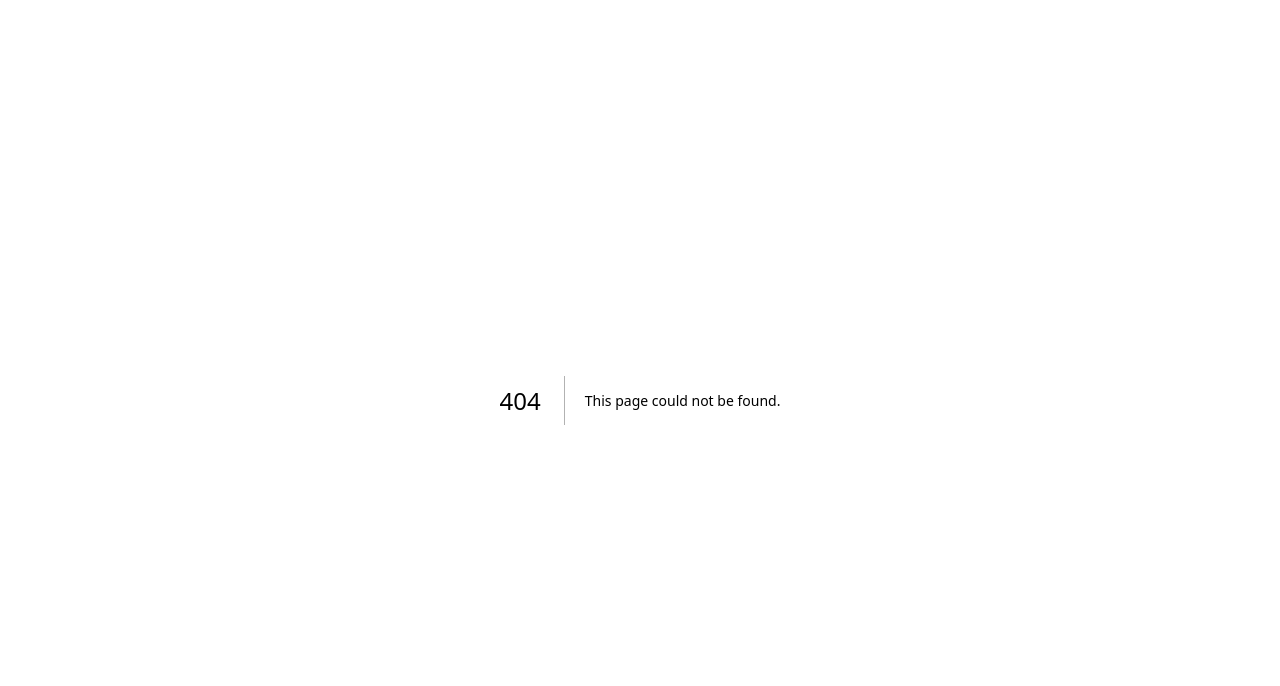
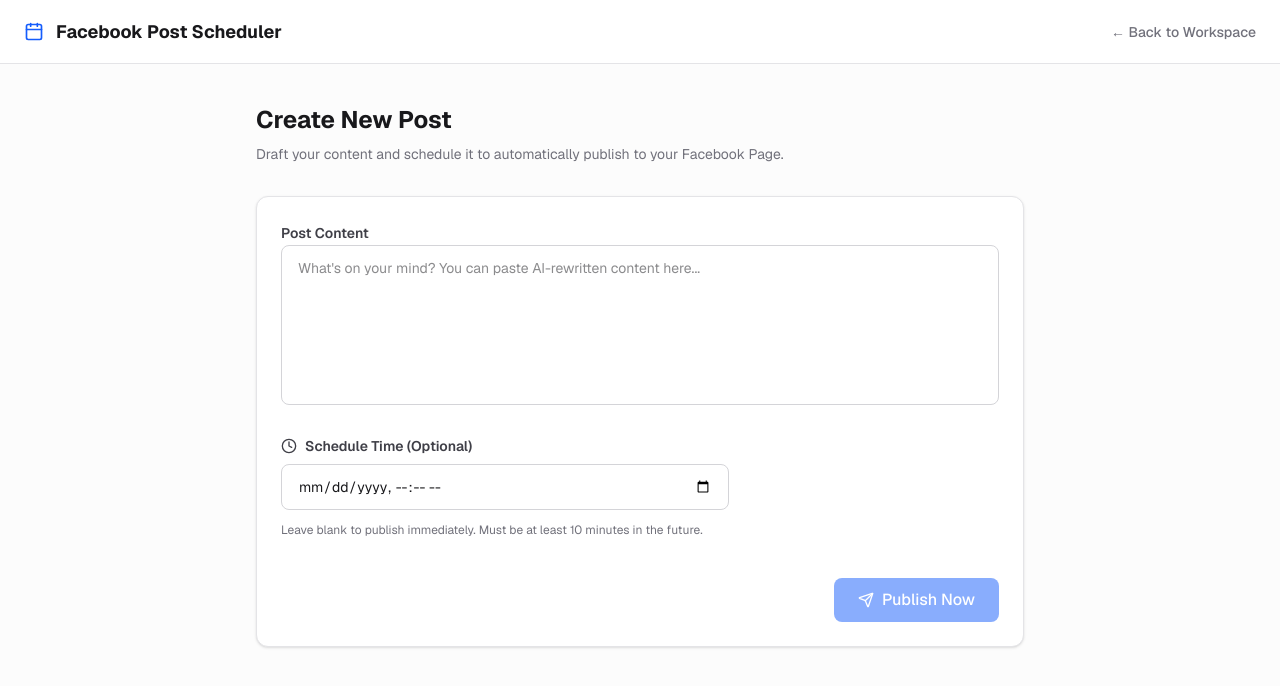
Before and after one commit to namtranst2304/fnr-hub, a Next.js app in the folder web/: page /scheduler in a window 1280 px wide. Before the commit this address had no page. Shown: the top 686 px of the page. Built offline with nearby package versions, Linux system fonts and the light colour scheme.

Commit message:
feat: implement post scheduling system with UI and Facebook API integration

```diff
--- /dev/null
+++ b/web/src/app/api/v1/posts/schedule/route.ts
@@ -0,0 +1,82 @@
+import { NextResponse } from 'next/server';
+import { prisma } from '@/lib/prisma';
+
+export async function POST(req: Request) {
+  try {
+    const { content, scheduledAt } = await req.json();
+
+    if (!content) {
+      return NextResponse.json({ error: 'Content is required' }, { status: 400 });
+    }
+
+    // 1. Convert datetime to timestamp if scheduledAt is provided
+    let publishTimestamp = null;
+    let scheduledDateObj = null;
+
+    if (scheduledAt) {
+      scheduledDateObj = new Date(scheduledAt);
+      publishTimestamp = Math.floor(scheduledDateObj.getTime() / 1000);
+
+      // Validate: Must be at least 10 minutes in the future (Facebook rule)
+      const tenMinsFromNow = Math.floor(Date.now() / 1000) + 600;
+      if (publishTimestamp < tenMinsFromNow) {
+        return NextResponse.json(
+          { error: 'Scheduled time must be at least 10 minutes in the future' },
+          { status: 400 }
+        );
+      }
+    }
+
+    // 2. Save Draft to Database
+    const post = await prisma.post.create({
+      data: {
+        content,
+        scheduledAt: scheduledDateObj,
+        status: 'DRAFT',
+      },
+    });
+
+    // 3. Call FastAPI Backend to handle Facebook Graph API
+    const fastApiUrl = process.env.NEXT_PUBLIC_API_URL || 'http://localhost:8000';
+
+    try {
+      const fbResponse = await fetch(`${fastApiUrl}/api/v1/facebook/schedule`, {
+        method: 'POST',
+        headers: { 'Content-Type': 'application/json' },
+        body: JSON.stringify({
+          content: content,
+          publish_timestamp: publishTimestamp,
+        }),
+      });
+
+      const fbData = await fbResponse.json();
+
+      if (!fbResponse.ok) {
+        // Update DB status to FAILED
+        await prisma.post.update({
+          where: { id: post.id },
+          data: { status: 'FAILED' },
+        });
+        throw new Error(fbData.detail || 'Facebook API Error via FastAPI');
+      }
+
+      // 4. Update Database with success status
+      await prisma.post.update({
+        where: { id: post.id },
+        data: {
+          status: fbData.status, // POSTED or SCHEDULED
+          facebookPostId: fbData.post_id,
+        },
+      });
+
+      return NextResponse.json({ success: true, data: fbData });
+
+    } catch (fbError: any) {
+      return NextResponse.json({ error: fbError.message }, { status: 500 });
+    }
+
+  } catch (error: any) {
+    console.error('Scheduler API Error:', error);
+    return NextResponse.json({ error: 'Internal server error' }, { status: 500 });
+  }
+}
--- a/web/src/app/page.tsx
+++ b/web/src/app/page.tsx
@@ -44,13 +44,22 @@
             The all-in-one local AI workspace for content fetching, translating, and scheduling across social platforms.
           </p>
 
-          <Link
-            href="/chat"
-            className="group flex items-center justify-center gap-2 bg-white/70 backdrop-blur-xl text-blue-700 px-8 py-4 rounded-full font-bold transition-all hover:bg-white hover:scale-105 active:scale-95 shadow-[0_8px_32px_rgba(59,130,246,0.15)] border border-white"
-          >
-            Open Chatbot
-            <ArrowRight className="w-4 h-4 text-blue-500 group-hover:text-blue-700 transition-colors" />
-          </Link>
+          <div className="flex flex-col sm:flex-row gap-4 items-center justify-center">
+            <Link
+              href="/chat"
+              className="group flex items-center justify-center gap-2 bg-blue-600 text-white px-8 py-4 rounded-full font-bold transition-all hover:bg-blue-700 hover:scale-105 active:scale-95 shadow-md border border-transparent"
+            >
+              Open AI Chat
+              <ArrowRight className="w-4 h-4 text-blue-200 group-hover:text-white transition-colors" />
+            </Link>
+
+            <Link
+              href="/scheduler"
+              className="group flex items-center justify-center gap-2 bg-white text-zinc-800 px-8 py-4 rounded-full font-bold transition-all hover:bg-zinc-50 hover:scale-105 active:scale-95 shadow-sm border border-zinc-200"
+            >
+              Post Scheduler
+            </Link>
+          </div>
         </div>
 
       </main>
--- /dev/null
+++ b/web/src/app/scheduler/page.tsx
@@ -0,0 +1,11 @@
+import { SchedulerArea } from '@/components/scheduler/SchedulerArea';
+
+export default function SchedulerPage() {
+  return (
+    <div className="flex w-full h-screen overflow-hidden bg-slate-50 text-zinc-900 font-sans">
+      <div className="w-full h-full max-w-7xl mx-auto flex">
+        <SchedulerArea />
+      </div>
+    </div>
+  );
+}
--- /dev/null
+++ b/web/src/components/scheduler/SchedulerArea.tsx
@@ -0,0 +1,128 @@
+'use client';
+
+import { useState } from 'react';
+import { Calendar, Clock, Send, CheckCircle2, AlertCircle } from 'lucide-react';
+
+export function SchedulerArea() {
+  const [content, setContent] = useState('');
+  const [scheduleTime, setScheduleTime] = useState('');
+  const [isLoading, setIsLoading] = useState(false);
+  const [status, setStatus] = useState<{type: 'success' | 'error', message: string} | null>(null);
+
+  const handleSubmit = async (e: React.FormEvent) => {
+    e.preventDefault();
+    if (!content.trim()) return;
+
+    setIsLoading(true);
+    setStatus(null);
+
+    try {
+      const res = await fetch('/api/v1/posts/schedule', {
+        method: 'POST',
+        headers: { 'Content-Type': 'application/json' },
+        body: JSON.stringify({
+          content,
+          scheduledAt: scheduleTime || null,
+        }),
+      });
+
+      const data = await res.json();
+
+      if (!res.ok) {
+        throw new Error(data.error || 'Failed to schedule post');
+      }
+
+      setStatus({
+        type: 'success',
+        message: scheduleTime
+          ? `Successfully scheduled for ${new Date(scheduleTime).toLocaleString()}`
+          : 'Successfully posted immediately!',
+      });
+      setContent('');
+      setScheduleTime('');
+    } catch (err: any) {
+      setStatus({ type: 'error', message: err.message });
+    } finally {
+      setIsLoading(false);
+    }
+  };
+
+  return (
+    <main className="flex-1 flex flex-col min-w-0 bg-white">
+      {/* Header */}
+      <header className="flex items-center justify-between h-16 px-6 border-b border-zinc-200 shrink-0 bg-white">
+        <div className="flex items-center">
+          <Calendar className="w-5 h-5 mr-3 text-blue-600" />
+          <span className="font-bold text-lg">Facebook Post Scheduler</span>
+        </div>
+        <a href="/chat" className="text-sm font-medium text-zinc-500 hover:text-zinc-900 transition-colors">
+          &larr; Back to Workspace
+        </a>
+      </header>
+
+      {/* Scrollable Content Area */}
+      <div className="flex-1 min-h-0 overflow-y-auto p-6 lg:p-10 bg-zinc-50/50">
+        <div className="max-w-3xl mx-auto">
+          <div className="mb-8">
+            <h1 className="text-2xl font-bold text-zinc-900 mb-2">Create New Post</h1>
+            <p className="text-zinc-500 text-sm">Draft your content and schedule it to automatically publish to your Facebook Page.</p>
+          </div>
+
+          <form onSubmit={handleSubmit} className="space-y-6 bg-white p-6 rounded-xl border border-zinc-200 shadow-sm">
+            {/* Content Input */}
+            <div className="space-y-2">
+              <label className="text-sm font-semibold text-zinc-700">Post Content</label>
+              <textarea
+                value={content}
+                onChange={(e) => setContent(e.target.value)}
+                placeholder="What's on your mind? You can paste AI-rewritten content here..."
+                className="w-full h-40 px-4 py-3 border border-zinc-300 rounded-lg outline-none focus:ring-2 focus:ring-blue-500 focus:border-transparent text-sm resize-none transition-all"
+                disabled={isLoading}
+              />
+            </div>
+
+            {/* Schedule Input */}
+            <div className="space-y-2">
+              <label className="text-sm font-semibold text-zinc-700 flex items-center gap-2">
+                <Clock className="w-4 h-4" />
+                Schedule Time (Optional)
+              </label>
+              <input
+                type="datetime-local"
+                value={scheduleTime}
+                onChange={(e) => setScheduleTime(e.target.value)}
+                className="w-full max-w-md px-4 py-3 border border-zinc-300 rounded-lg outline-none focus:ring-2 focus:ring-blue-500 focus:border-transparent text-sm transition-all"
+                disabled={isLoading}
+              />
+              <p className="text-xs text-zinc-500 mt-1">Leave blank to publish immediately. Must be at least 10 minutes in the future.</p>
+            </div>
+
+            {/* Status Messages */}
+            {status && (
+              <div className={`p-4 rounded-lg flex items-start gap-3 ${status.type === 'success' ? 'bg-green-50 text-green-800 border border-green-200' : 'bg-red-50 text-red-800 border border-red-200'}`}>
+                {status.type === 'success' ? <CheckCircle2 className="w-5 h-5 shrink-0" /> : <AlertCircle className="w-5 h-5 shrink-0" />}
+                <p className="text-sm font-medium pt-0.5">{status.message}</p>
+              </div>
+            )}
+
+            {/* Actions */}
+            <div className="pt-4 flex justify-end">
+              <button
+                type="submit"
+                disabled={isLoading || !content.trim()}
+                className="flex items-center gap-2 px-6 py-2.5 bg-blue-600 hover:bg-blue-700 text-white font-medium rounded-lg disabled:opacity-50 transition-colors"
+              >
+                {isLoading ? (
+                  <div className="w-5 h-5 border-2 border-white/30 border-t-white rounded-full animate-spin" />
+                ) : (
+                  <Send className="w-4 h-4" />
+                )}
+                {scheduleTime ? 'Schedule Post' : 'Publish Now'}
+              </button>
+            </div>
+          </form>
+        </div>
+      </div>
+    </main>
+  );
+}
```
